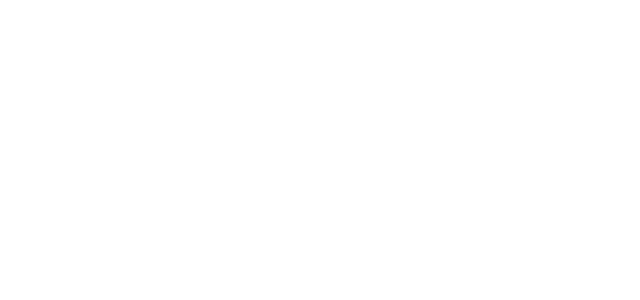
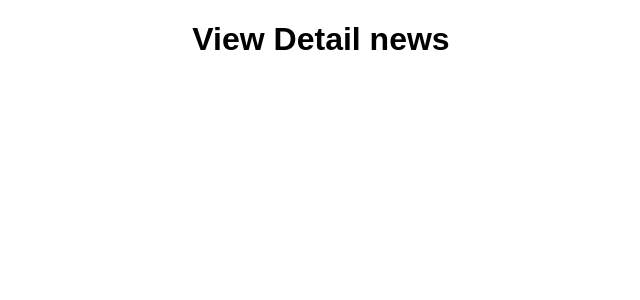
Before and after one commit to sabitaneupane/redux-news-app, a React (Create React App) app: page /news in a window 1280 px wide. Shown: the top 300 px of the page, without its empty margins (319-959 px from the left). Built offline with nearby package versions, Linux system fonts and the light colour scheme.

Commit message:
Add shownews component

```diff
--- a/src/components/App.tsx
+++ b/src/components/App.tsx
@@ -1,7 +1,7 @@
 import React from "react";
 import { connect } from "react-redux";
 import Button from "./button";
-import GetNews from "./getnews";
+import GetNews from "./news";
 import Loading from "../utils/loading";
 import Error from "../utils/error";
 import "../styles/app.scss";
--- a/src/components/getnews.tsx
+++ b/src/components/news/index.tsx
@@ -33,7 +33,6 @@
           null
       }
     </div>
-
   );
 }
 
--- /dev/null
+++ b/src/components/news/shownews.tsx
@@ -0,0 +1,12 @@
+import React from "react";
+
+export const Getnews: React.FunctionComponent = () => {
+  return (
+    <div>
+      <h1> View Detail news </h1>
+    </div>
+
+  );
+}
+
+export default Getnews;
--- a/src/routes.tsx
+++ b/src/routes.tsx
@@ -1,11 +1,13 @@
 import React from "react";
 import App from './components/App';
+import Shownews from './components/news/shownews';
 import { Switch, Route } from 'react-router-dom';
 
 const Router: React.FC<{}> = () => {
   return (
     <Switch>
       <Route exact path="/" component={App} />
+      <Route exact path="/news" component={Shownews} />
     </Switch>
   );
 }
```
